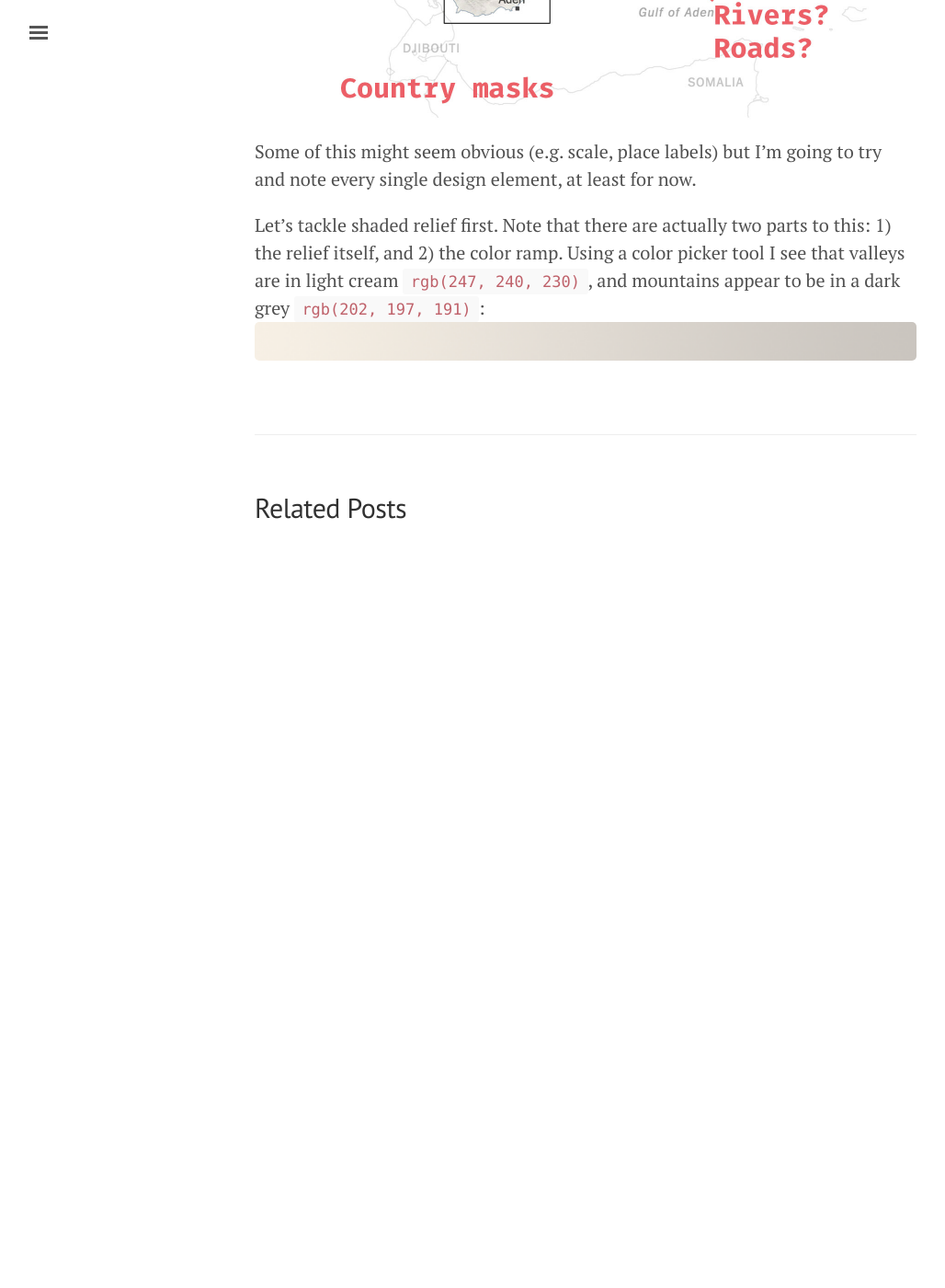
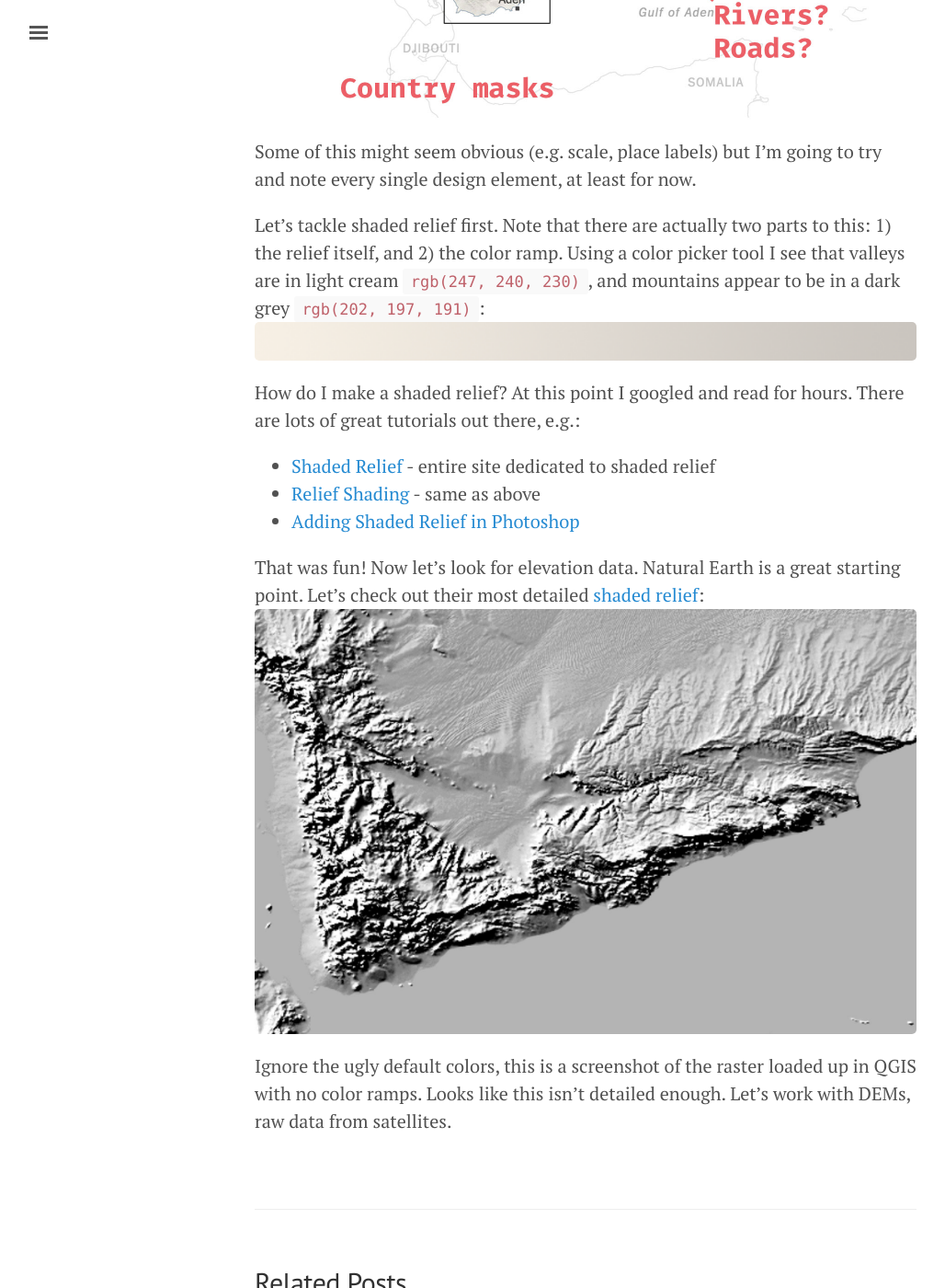
Before and after one commit to gabrielflorit/map_school, a Jekyll site: the page built from _posts/2015-09-19-my-first-lesson.md, in a window 1280 px wide and 1400 px high, scrolled down 1102 px. Shown: the whole window at 92% size, without its empty margins (3-1031 px from the left). Built offline with Jekyll 4.4.1, drawn with Linux system fonts in a browser that asks for light colours; before the commit the page ends 1732 px from its top, so only the background shows below that.

Commit message:
Move images to their own folder.

```diff
--- a/_posts/2015-09-19-my-first-lesson.md
+++ b/_posts/2015-09-19-my-first-lesson.md
@@ -3,12 +3,22 @@
 title: "My first lesson: copying Chaos in Yemen"
 ---
 
-Let's get started. I'm going to copy this beautiful map by the [New York Times](http://www.nytimes.com/interactive/2015/03/26/world/middleeast/geography-of-chaos-in-yemen-maps.html?smid=tw-share): [![Mapping Chaos in Yemen]({{site.baseurl}}/assets/yemen-original.jpg)](http://www.nytimes.com/interactive/2015/03/26/world/middleeast/geography-of-chaos-in-yemen-maps.html?smid=tw-share)
+Let's get started. I'm going to copy this beautiful map by the [New York Times](http://www.nytimes.com/interactive/2015/03/26/world/middleeast/geography-of-chaos-in-yemen-maps.html?smid=tw-share): [![Mapping Chaos in Yemen]({{site.baseurl}}/assets/yemen/yemen-original.jpg)](http://www.nytimes.com/interactive/2015/03/26/world/middleeast/geography-of-chaos-in-yemen-maps.html?smid=tw-share)
 
 ## Analysis: identify every design element
 
-![Analysis]({{site.baseurl}}/assets/yemen-analysis.jpg)
+![Analysis]({{site.baseurl}}/assets/yemen/yemen-analysis.jpg)
 
 Some of this might seem obvious (e.g. scale, place labels) but I'm going to try and note every single design element, at least for now.
 
-Let's tackle shaded relief first. Note that there are actually two parts to this: 1) the relief itself, and 2) the color ramp. Using a color picker tool I see that valleys are in light cream `rgb(247, 240, 230)`, and mountains appear to be in a dark grey `rgb(202, 197, 191)`: ![Color ramp]({{site.baseurl}}/assets/yemen-color-ramp.png)
+Let's tackle shaded relief first. Note that there are actually two parts to this: 1) the relief itself, and 2) the color ramp. Using a color picker tool I see that valleys are in light cream `rgb(247, 240, 230)`, and mountains appear to be in a dark grey `rgb(202, 197, 191)`: ![Color ramp]({{site.baseurl}}/assets/yemen/yemen-color-ramp.png)
+
+How do I make a shaded relief? At this point I googled and read for hours. There are lots of great tutorials out there, e.g.:
+
+- [Shaded Relief](http://www.shadedrelief.com/) - entire site dedicated to shaded relief
+- [Relief Shading](http://www.reliefshading.com/) - same as above
+- [Adding Shaded Relief in Photoshop](https://somethingaboutmaps.wordpress.com/2014/10/26/adding-shaded-relief-in-photoshop/)
+
+That was fun! Now let's look for elevation data. Natural Earth is a great starting point. Let's check out their most detailed [shaded relief](http://www.naturalearthdata.com/downloads/10m-raster-data/10m-shaded-relief/): ![Analysis]({{site.baseurl}}/assets/yemen/NE_SR_HR.jpg)
+
+Ignore the ugly default colors, this is a screenshot of the raster loaded up in QGIS with no color ramps. Looks like this isn't detailed enough. Let's work with DEMs, raw data from satellites.
```
Also changed, not shown: assets/yemen/NE_SR_HR.jpg (added), assets/yemen/yemen-analysis.jpg (renamed from assets/yemen-analysis.jpg), assets/yemen/yemen-color-ramp.png (renamed from assets/yemen-color-ramp.png), assets/yemen/yemen-original.jpg (renamed from assets/yemen-original.jpg), 2 other files.
